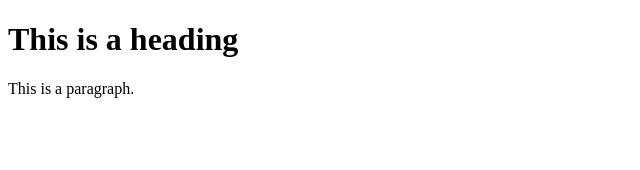
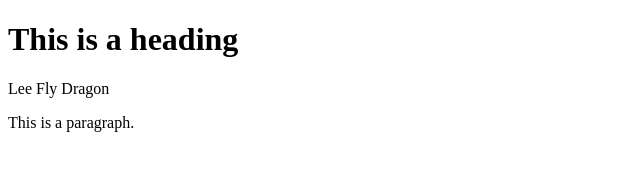
Before and after one commit to Leeflylong/Leeflylong.github.io, a plain HTML site: page index.html in a window 1280 px wide. Shown: the whole page, without its empty margins (0-640 px from the left). Drawn offline with Linux system fonts and the light colour scheme.

Commit message:
add my name
add my name in the index.html

```diff
--- a/index.html
+++ b/index.html
@@ -4,6 +4,9 @@
 <body>
 
 <h1>This is a heading</h1>
+
+Lee Fly Dragon
+
 <p>This is a paragraph.</p>
 
 </body>
```
